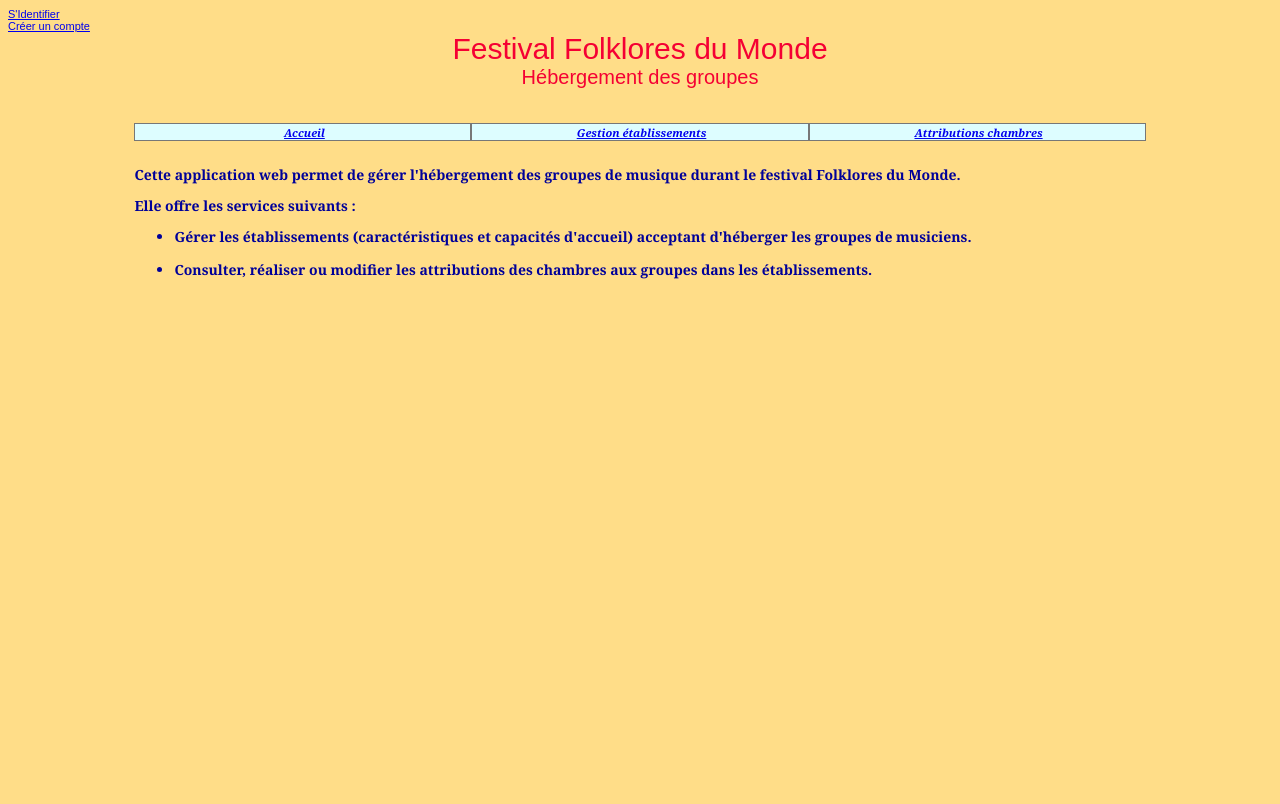
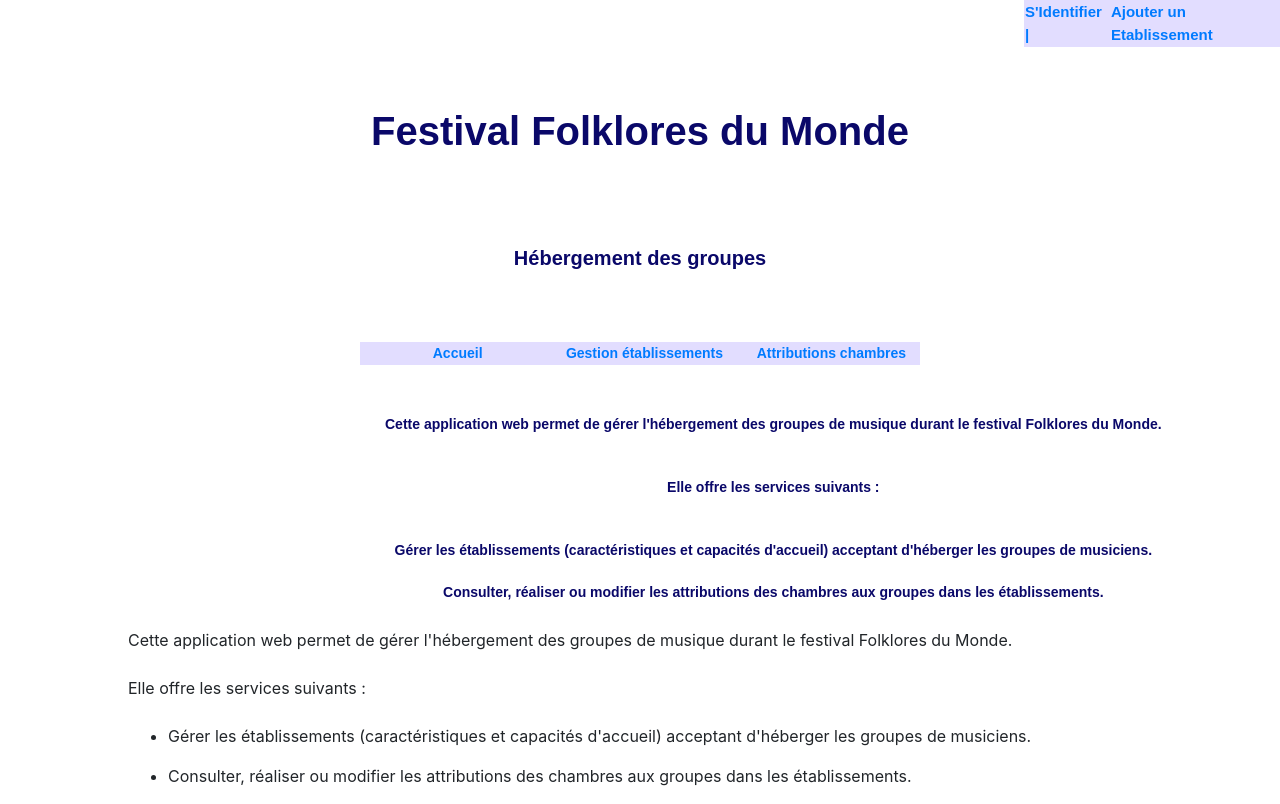
Before and after one commit to ganind/PPE_Festival, a PHP site: page /index.php in a window 1280 px wide. Before the commit the page ends 279 px from the top, so only its background shows below. Run offline with PHP 8.4, Linux system fonts and the light colour scheme; some libraries are stand-ins or nearby versions.

Commit message:
grande modif css html5
modification du css
début de la migration vers html5

```diff
--- a/_debut.inc.php
+++ b/_debut.inc.php
@@ -1,9 +1,104 @@
+<!DOCTYPE html>
+<html lang="fr">
+
+<!-- TITRE ET MENUS -->
+
+<head>
+
+<title>Festival</title>
+<meta charset="utf-8"> <!-- reconnaissance des accents -->
+<meta http-equiv="X-UA-Compatible" content="IE=edge">
+<meta name="description" content="M2L Festival">
+<link href=css/cssGeneral.css rel="stylesheet" type="text/css">
+<link rel="stylesheet" type="text/css" href="bootstrap4/bootstrap.min.css">
+
+</head>
+
+<!-- Accès espace client -->
+<body>
+
+      <div class="user_box">
+         <table>
+            <tr>
+               <td class="user_box_login"><a href="login.php">S'Identifier |</a></td>
+               <td class="user_box_register"><a href="creationEtablissement.php">Ajouter un Etablissement</a></td>
+            </tr>
+         </table>
+      </div>
+      <br><br><br>
+
+<?php
+
+session_start();
+/* ici débute la session*/
+   if (isset($_SESSION["access_level"]))
+   {
+   if ($_SESSION["access_level"] == '1') /* on établit un niveau d'accès pour créer le back office, ici l'administrateur possède le niveau d'accès 1 */
+   {
+echo '<li class="main_nav_item"><a href="admin.php">Admin</a></li>';
+echo '<li class="main_nav_item"><a href="logout.php">Déconnexion</a></li>';
+}
+else
+{
+/* N'affiche pas l'onglet ADMIN si l'utilisateur ne possède pas le niveau d'accès 1 */
+   }
+}
+?>
+
+<!-- Tableau contenant le titre -->
+
+   <div class="basePage">
+      <table id="table_basePage">
+         <tr>
+            <td class="titre">Festival Folklores du Monde<br><br>
+            <span class="texteNiveau2">Hébergement des groupes</span><br><br>
+            </td>
+         </tr>
+      </table>
+   </div>
+
+<!-- Tableau contenant les menus -->
+
+   <div class="menu">
+      <table class="tabMenu" align="center">
+         <tr>
+            <td class="menu"><a href="_debut.inc.php">Accueil</a></td>
+            <td class="menu"><a href="listeEtablissements.php">Gestion établissements</a></td>
+            <td class="menu"><a href="consultationAttributions.php">Attributions chambres</a></td>
+         </tr>
+      </table>
+   </div>
+<br><br>
+
+<!-- Tableau contenant le texte -->
+
+   <div class='texte_accueil'>
+
+<table>
+   <tr>
+      <td class='texteAccueil'>
+         Cette application web permet de gérer l'hébergement des groupes de musique
+         durant le festival Folklores du Monde.<br><br><br>
+         Elle offre les services suivants :<br><br><br>
+         Gérer les établissements (caractéristiques et capacités d'accueil) acceptant d'héberger les groupes de musiciens.<br><br>
+         Consulter, réaliser ou modifier les attributions des chambres aux groupes dans les établissements.
+      </td>
+   </tr>
+</table>
+</div>
+</body>
+</html>
+
+
+
+<!-- ancienne version
+
 <?php
 
 echo '
 <!DOCTYPE HTML PUBLIC "-//W3C//DTD HTML 4.01 Transitional//EN"
 "http://www.w3.org/TR/html4/loose.dtd">
-<!-- TITRE ET MENUS -->
+ TITRE ET MENUS
 <html lang="fr">
 <head>
 <title>Festival</title>
@@ -13,7 +108,7 @@
 </head>
 <body class="basePage">
 
-<!--  Tableau contenant le titre -->
+  Tableau contenant le titre
 <table width="100%" cellpadding="0" cellspacing="0">
    <tr>
       <td class="titre">Festival Folklores du Monde <br>
@@ -23,7 +118,7 @@
    </tr>
 </table>
 
-<!--  Tableau contenant les menus -->
+ Tableau contenant les menus
 <table width="80%" cellpadding="0" cellspacing="0" class="tabMenu" align="center">
    <tr>
       <td class="menu"><a href="index.php">Accueil</a></td>
@@ -35,4 +130,4 @@
 </table>
 <br>';
 
-?>
+?> -->
--- a/css/cssGeneral.css
+++ b/css/cssGeneral.css
@@ -3,44 +3,101 @@
 ne soit pas utile ; ceci permet une validation du W3C sans avertissement.
 Idem pour background-color) */
 
-/* Style de base pour la page (couleur fond : ocre, couleur texte : noir) */
+@import url('https://fonts.googleapis.com/css?family=Montserrat:400,600&display=swap')
+
+/* Style de base pour la page (couleur fond : gris, couleur texte : bleu foncé) */
+
+body
+{
+   background-color: #ebe8e8;
+   font-family: 'Montserrat', sans-serif;
+   font-size: 14px;
+   font-weight: 600;
+   color: #0a0869 ;
+}
+
+a /*agi sur tout les a href*/
+{
+  text-decoration: none;
+}
+a:hover
+{
+   color: #a3414c;
+}
+a:hover::after
+{
+   opacity: 0.2;
+}
+.user_box
+{
+   background-color: #e2ddff;
+   display: inline-flex;
+   color:#0a0869;
+   font-family: 'Montserrat', sans-serif;
+   font-size: 15px;
+   font-weight: 600;
+   margin-left: 80%;
+}
+.user_box::after
+{
+   display: block;
+   position: absolute;
+   top: 15px;
+   right: -9px;
+   background: #FFFFFF;
+   width: 1px;
+   height: 9px;
+   content: '';
+}
+
 .basePage
 {
-   background-color:#FFDD88;
-   color:black;
-   font:11px Arial, Helvetica, sans-serif;
+   font-family: 'Montserrat', sans-serif;
+   font-size: 15px;
+   font-weight: 600;
 }
+#table_basePage
+{
+  width:100%;
+  padding:0;
+  border-spacing:0;
+}
+
 
 /* Style pour le titre (couleur du texte : rouge) */
 .titre
 {
-   background-color:#FFDD88;
-   color:#F50033;
-   font:30px Arial, Helvetica, sans-serif;
+   color:#0a0869;
+   font-family: 'Montserrat', sans-serif;
+   font-size: 40px;
+   font-weight: 600;
    text-align:center;
 }
 
 /* Style pour le texte de 2ème niveau du titre */
 .texteNiveau2
 {
-   font:20px Arial, Helvetica, sans-serif;
+   font-family: 'Montserrat', sans-serif;
+   font-size: 20px;
+   font-weight: 600;
+   color: #0a0869 ;
 }
 
 /* Style pour le texte de la page d'accueil (couleur : bleu foncé avec mise en
 gras et en italique) */
-.texteAccueil
+.texte_accueil
 {
-   background-color:#FFDD88;
-   color:#000099;
-   font:14px Georgia, "Times New Roman", Times, serif;
-   font-weight:bold;
+   font-family: 'Montserrat', sans-serif;
+   font-size: 14px;
+   font-weight: 600;
+   color: #0a0869 ;
+   text-align: center;
+   margin-left: 30%;
 }
 
+
 /* Style pour le texte dans les différentes balises citées */
-td,tr
-{
-   font:11px Arial, Helvetica, sans-serif;
-}
+
 
 /* STYLES POUR LES MENUS */
 
@@ -49,25 +106,31 @@
 texte centré */
 table.tabMenu td
 {
-   background-color:#DDFDFF;
+   background-color:#e2ddff;
    color:black;
    border-bottom:1px solid #777777;
    border-right:1px solid #777777;
    border-left:1px solid #777777;
    border-top:1px solid #777777;
-   padding-left:3px;
-   width:33%;
-   height:18px;
+   padding-left:10px;
+   width:30%;
+   height:20px;
    text-align:center;
+   border:1px #DDFDFF;
+   margin-left: 400px;
+   margin-top: 13%;
+
+
 }
 
 /* Style pour les éléments du menu (mise en gras et italique) */
 .menu
 {
-   font:11px Georgia, "Times New Roman", Times, serif;
-   font-weight:bold;
-   font-style:italic;
-   text-align:left;
+   font-family: 'Montserrat', sans-serif;
+   font-size: 14px;
+   font-weight: 600;
+   color: #0a0869 ;
+   text-decoration-line: none;
 }
 
 /* STYLES POUR LES TABLEAUX QUADRILLÉS */
--- a/index.php
+++ b/index.php
@@ -1,28 +1,4 @@
-
-<!-- Accès espace client -->
-<html>
-   <div class="user_box ml-auto">
-      <div class="user_box_login user_box_link"><a href="login.php">S'Identifier</a></div>
-         <div class="user_box_register user_box_link"><a href="Nouveau_Membre.php">Créer un compte</a></div>
-   </div>
-</html>
-
 <?php
-
-session_start();
-/* ici débute la session*/
-   if (isset($_SESSION["access_level"]))
-   {
-   if ($_SESSION["access_level"] == '1') /* on établit un niveau d'accès pour créer le back office, ici l'administrateur possède le niveau d'accès 1 */
-   {
-echo '<li class="main_nav_item"><a href="admin.php">Admin</a></li>';
-echo '<li class="main_nav_item"><a href="logout.php">Déconnexion</a></li>';
-}
-else
-{
-/* N'affiche pas l'onglet ADMIN si l'utilisateur ne possède pas le niveau d'accès 1 */
-   }
-}
 
 include "_debut.inc.php";
 
--- a/listeEtablissements.php
+++ b/listeEtablissements.php
@@ -1,3 +1,6 @@
+<!DOCTYPE html>
+<html lang="fr">
+
 <?php //manque du nom php
 
 include("_debut.inc.php");
```
